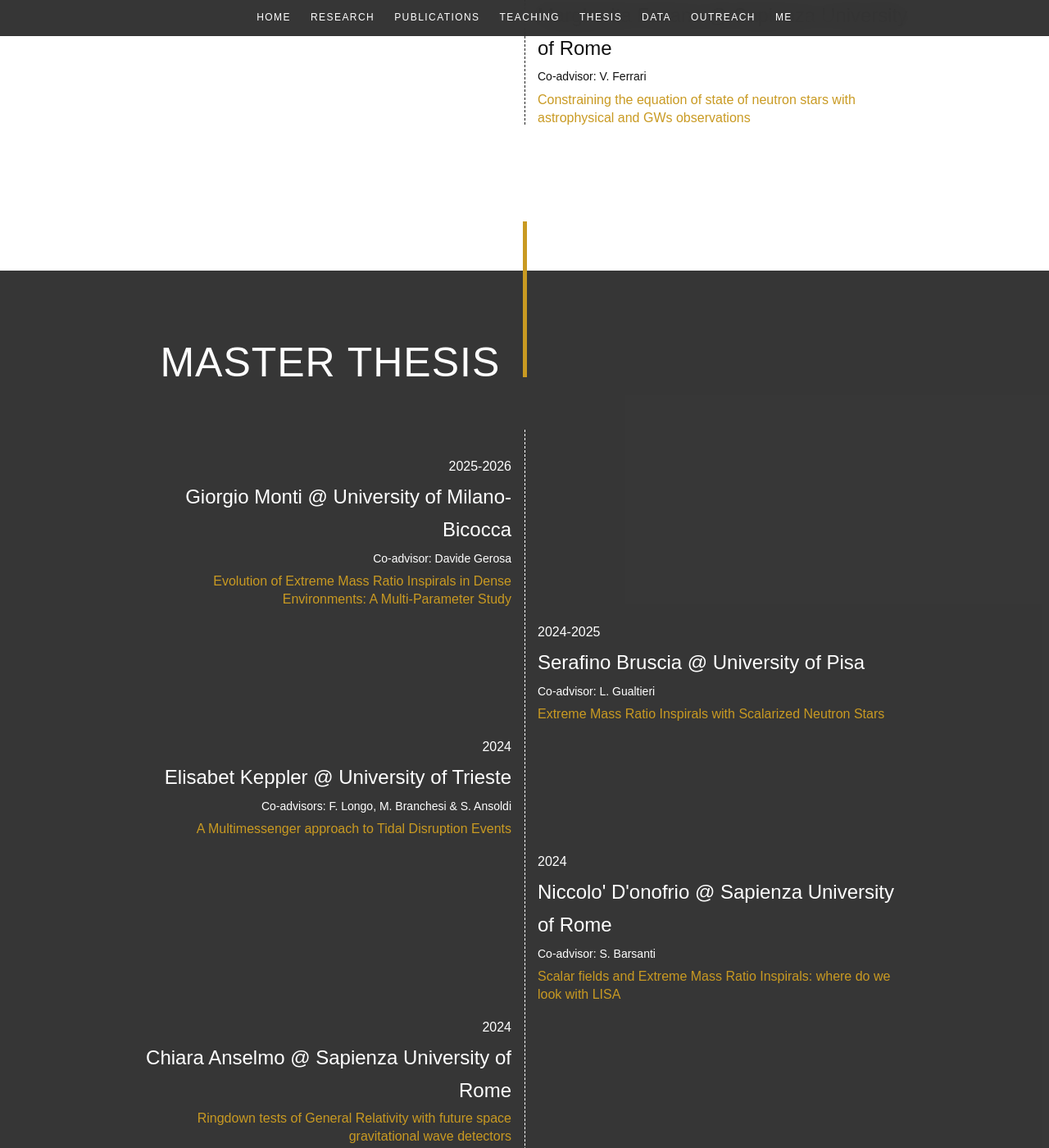
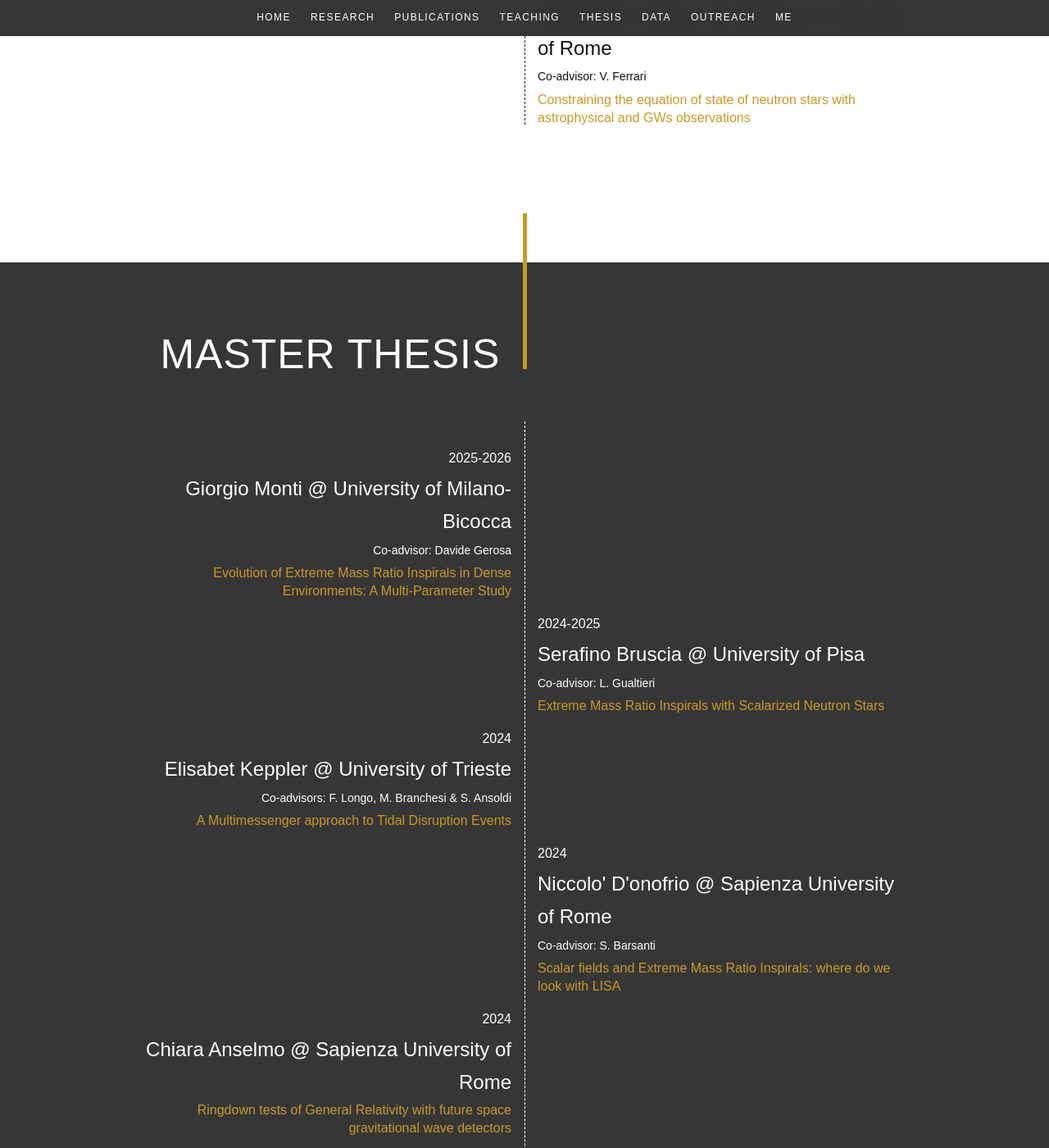
Before and after one commit to masellia/andreamaselli.github.io, a Jekyll site: the page built from pages/thesis.md, in a window 1280 px wide and 1400 px high, scrolled down 2059 px. Shown: the whole window at 82% size. Built offline with Jekyll 4.4.1, drawn with Linux system fonts in a browser that asks for light colours; some web fonts are replaced.

Commit message:
thesis page

```diff
--- a/assets/css/main.css
+++ b/assets/css/main.css
@@ -726,7 +726,7 @@ body {
   align-items: flex-end;
   margin-bottom: 4rem;
   padding-right: calc(50% - 2.5px);
-  margin-top: 0px;
+  margin-top: -10px;
 }
 
 .master-header-title {
```
